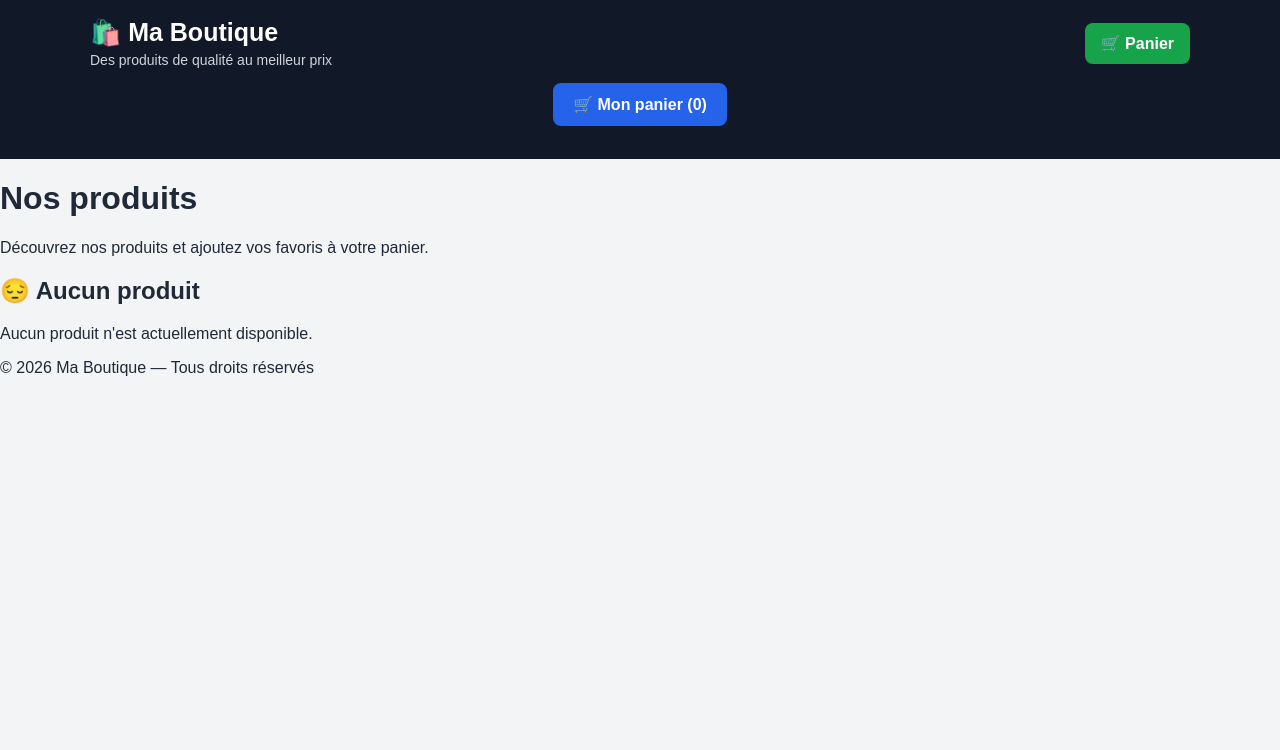
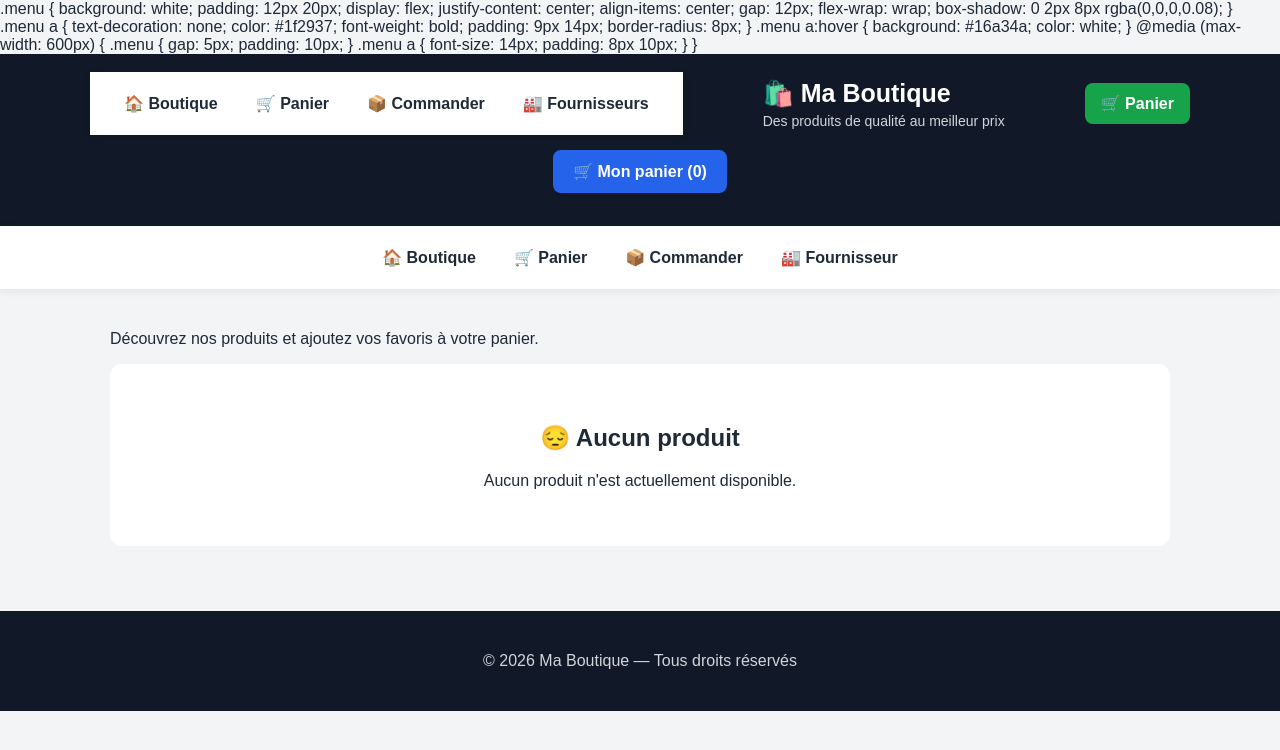
Before and after one commit to Gambogrema/Boutique, a Django app: page / in a window 1280 px wide. Shown: the top 750 px of the page. Run offline with Django 5.2, Linux system fonts and the light colour scheme; data that the repository does not hold is empty.

Commit message:
Correction navigation fournisseurs

```diff
--- a/produits/templates/produits/accueil.html
+++ b/produits/templates/produits/accueil.html
@@ -42,6 +42,7 @@
         font-size: 14px;
     }
 
+
 .panier {
     text-decoration: none;
     background: #16a34a;
@@ -50,6 +51,9 @@
     border-radius: 8px;
     font-weight: bold;
     white-space: nowrap;
+}
+
+}
 .badge {
     display: inline-flex;
     align-items: center;
@@ -64,11 +68,47 @@
     font-size: 13px;
     font-weight: bold;
 }
-
     .panier:hover {
         background: #15803d;
     }
 
+/* MENU DE NAVIGATION */
+.menu {
+    background: white;
+    padding: 12px 20px;
+    display: flex;
+    justify-content: center;
+    align-items: center;
+    gap: 10px;
+    flex-wrap: wrap;
+    box-shadow: 0 2px 8px rgba(0, 0, 0, 0.08);
+}
+
+.menu a {
+    text-decoration: none;
+    color: #1f2937;
+    font-weight: bold;
+    padding: 10px 14px;
+    border-radius: 8px;
+    transition: 0.2s;
+}
+
+.menu a:hover {
+    background: #16a34a;
+    color: white;
+}
+
+@media (max-width: 600px) {
+    .menu {
+        padding: 10px;
+        gap: 5px;
+    }
+
+    .menu a {
+        font-size: 14px;
+        padding: 8px 10px;
+    }
+}
     /* CONTENU */
     .container {
         max-width: 1100px;
@@ -230,8 +270,49 @@
     }
 </style>
 
+.menu {
+    background: white;
+    padding: 12px 20px;
+    display: flex;
+    justify-content: center;
+    align-items: center;
+    gap: 12px;
+    flex-wrap: wrap;
+    box-shadow: 0 2px 8px rgba(0,0,0,0.08);
+}
+
+.menu a {
+    text-decoration: none;
+    color: #1f2937;
+    font-weight: bold;
+    padding: 9px 14px;
+    border-radius: 8px;
+}
+
+.menu a:hover {
+    background: #16a34a;
+    color: white;
+}
+
+@media (max-width: 600px) {
+    .menu {
+        gap: 5px;
+        padding: 10px;
+    }
+
+    .menu a {
+        font-size: 14px;
+        padding: 8px 10px;
+    }
+}
 </head><body><header><div class="header-content">
 
+<nav class="menu">
+    <a href="{% url 'accueil' %}">🏠 Boutique</a>
+    <a href="{% url 'panier' %}">🛒 Panier</a>
+    <a href="{% url 'passer_commande' %}">📦 Commander</a>
+    <a href="{% url 'connexion_fournisseur' %}">🏭 Fournisseurs</a>
+</nav>
     <div>
         <div class="logo">
             🛍️ Ma Boutique
@@ -263,10 +344,17 @@
         🛒 Mon panier ({{ nombre_articles }})
     </a>
 </div>
-</header><main class="container"><div class="titre-section">
+</div>
+</header>
 
-    <h1>Nos produits</h1>
+<nav class="menu">
+    <a href="{% url 'accueil' %}">🏠 Boutique</a>
+    <a href="{% url 'panier' %}">🛒 Panier</a>
+    <a href="{% url 'passer_commande' %}">📦 Commander</a>
+    <a href="{% url 'connexion_fournisseur' %}">🏭 Fournisseur</a>
+</nav>
 
+<main class="container">
     <p>
         Découvrez nos produits et ajoutez vos favoris à votre panier.
     </p>
```
Lines whose indentation alone changed are shown as unchanged.
